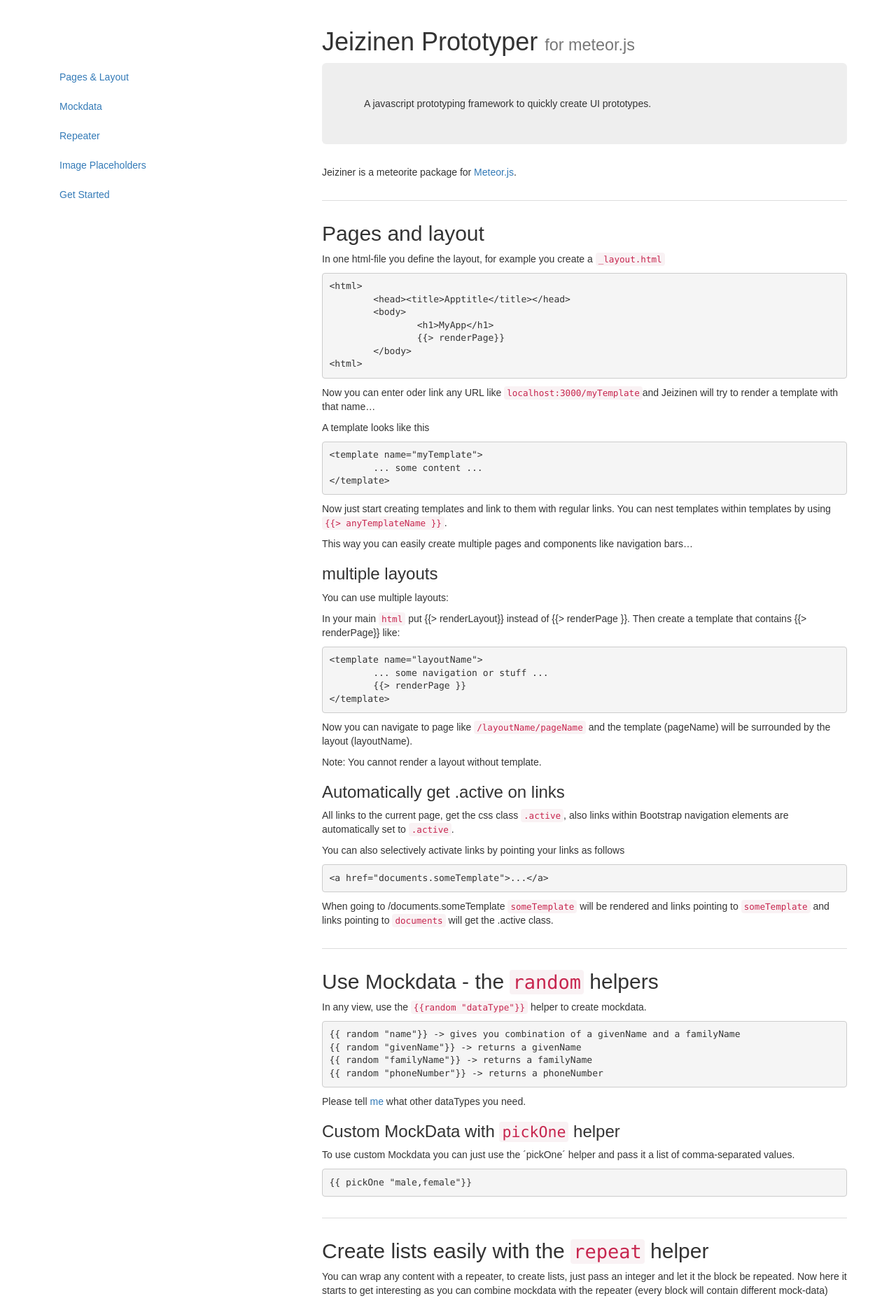
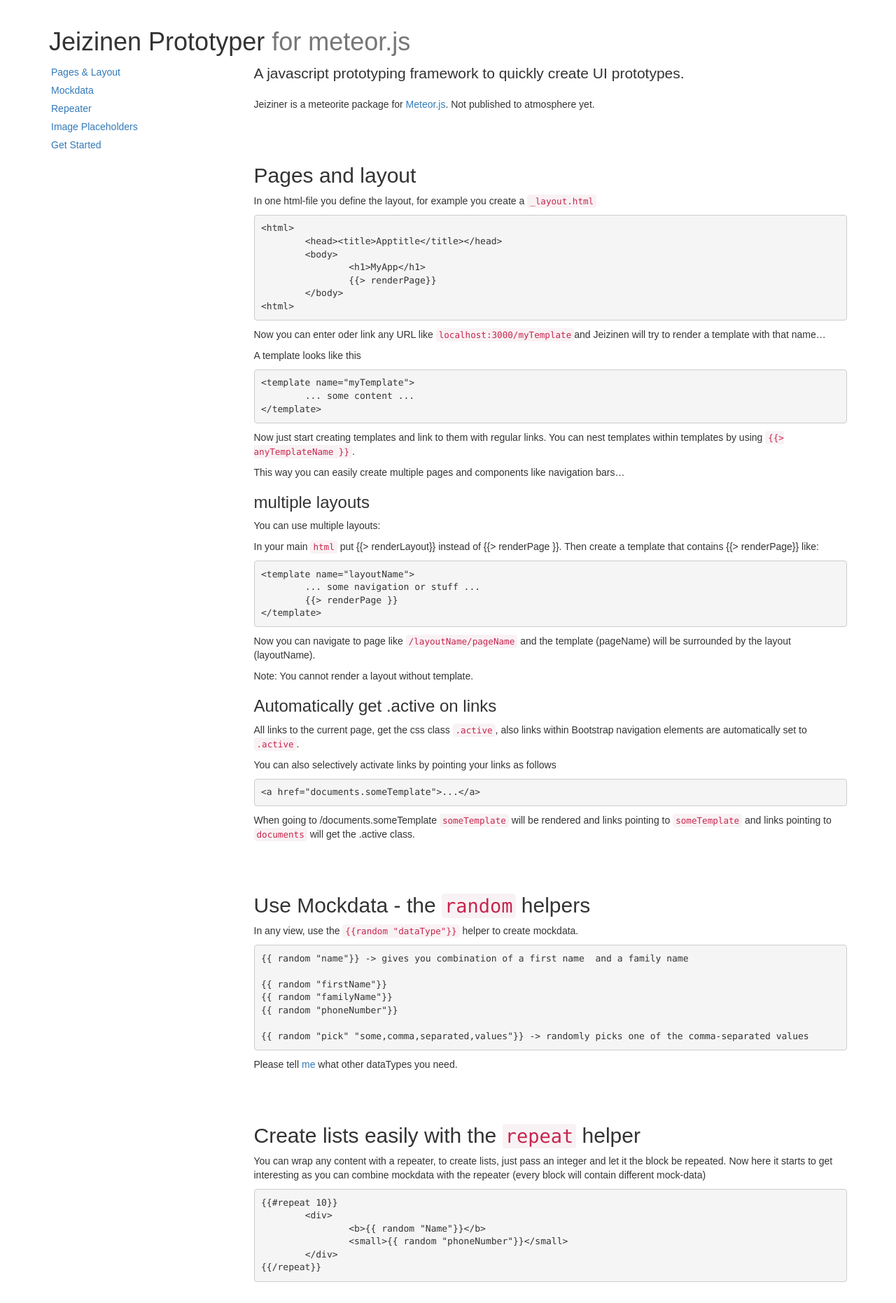
Before and after one commit to RolandStuder/jeizinen-meteor, a Jekyll site: the page built from index.md, in a window 1280 px wide. Shown: the top 1862 px of the page at 70% size. Built offline with Jekyll 4.4.1, drawn with Linux system fonts in a browser that asks for light colours; nearby versions of some CDN libraries; some web fonts are replaced; some of the changed text lies outside the part shown.

Commit message:
small layout changes and rewrite of autoNaivgation

```diff
--- a/_layouts/default.html
+++ b/_layouts/default.html
@@ -12,17 +12,17 @@
 </head>
 <body >
 	<div class="container">
-		<div class="row"><div class="col-lg-offset-4 col-lg-8">
-					<h1>Jeizinen Prototyper <small>for meteor.js</small></h1>
+		<div class="row"><div class="col-sm-12">
+					<h1>Jeizinen Prototyper <span class="text-muted">for meteor.js</span></h1>
 				</div>
 		</div>
 		<div class="row">
-			<div class="col-lg-4">
-				<div id="autoNavigation" data-spy="affix" data-offset-top="0">
-					<ul id="nav" class="nav nav-pill nav-stacked"></ul>
+			<div class="col-sm-3 allow-scroll">
+				<div id="autoNavigation" data-spy="affix" data-offset-top="0" data-offset-bottom="0">
+					<ul id="nav" class="nav"></ul>
 				</div>
 			</div>
-			<div class="col-lg-8">
+			<div class="col-sm-9">
 
 				<div data-autoNavigation>{{ content }}</div>
 
--- a/css/global.css
+++ b/css/global.css
@@ -6,10 +6,10 @@ body, h1, h2, h3, h4, h5, h6, th, td { font-family: 'Muli', sans-serif; }
 }
 
 h2 {
-	margin-top: 1em;
-	padding-top: 1em;
-	border-top: 1px solid #ddd;
-}
+	margin-top: 2em;
+	padding-top: 0.5em;
+/*	border-top: 1px solid #ddd;
+*/}
 
 a h2 {
 	color: black;
@@ -36,9 +36,11 @@ a.anchor-link:hover {
 		position: static;
 		width: auto;
 		top: 0;
+		margin: 20px 0px 20px 0px;
 	}
 }
 
-.affix {
-	overflow: auto;
+
+#autoNavigation ul li a {
+	padding: 3px;
 }
--- a/index.md
+++ b/index.md
@@ -3,11 +3,12 @@ layout: default
 ---
 
 {%raw %}
-<div class="jumbotron">
+<div class="lead">
 A javascript prototyping framework to quickly create UI prototypes.
 </div>
+Jeiziner is a meteorite package for [Meteor.js](http://meteor.com). Not published to atmosphere yet.
 
-Jeiziner is a meteorite package for [Meteor.js](http://meteor.com).
+
 
 <a name="Pages &amp; Layout"> </a>
 ## Pages and layout
@@ -64,18 +65,15 @@ When going to /documents.someTemplate `someTemplate` will be rendered and links
 
 In any view, use the `{{random "dataType"}}` helper to create mockdata.
 
-	{{ random "name"}} -> gives you combination of a givenName and a familyName
-	{{ random "givenName"}} -> returns a givenName
-	{{ random "familyName"}} -> returns a familyName
-	{{ random "phoneNumber"}} -> returns a phoneNumber
+	{{ random "name"}} -> gives you combination of a first name  and a family name
+
+	{{ random "firstName"}}
+	{{ random "familyName"}}
+	{{ random "phoneNumber"}}
+
+	{{ random "pick" "some,comma,separated,values"}} -> randomly picks one of the comma-separated values
 
 Please tell [me](mailto:roland.studer@gmail.com) what other dataTypes you need.
-
-### Custom MockData with `pickOne` helper
-
-To use custom Mockdata you can just use the ´pickOne´ helper and pass it a list of comma-separated values.
-
-	{{ pickOne "male,female"}}
 
 
 <a name="Repeater"> </a>
@@ -95,7 +93,9 @@ You can wrap any content with a repeater, to create lists, just pass an integer
 
 	<img search="dolphins">
 
-If you use image-tags indicating a source with the custom URL 'flickr://' then everthing after '//' will be used to query flickr for an image and put that picture right there.
+Image tags with the attribute `search` will automatically point to a flickr image that fits the search string.
+
+If you a picture does not fit your need, alt-click on it, it will be replaced by the next one.
 
 <a name="Get Started"> </a>
 ## To get started...
```
Also changed, not shown: js/autoNavigation.js (+1 -13 lines).
